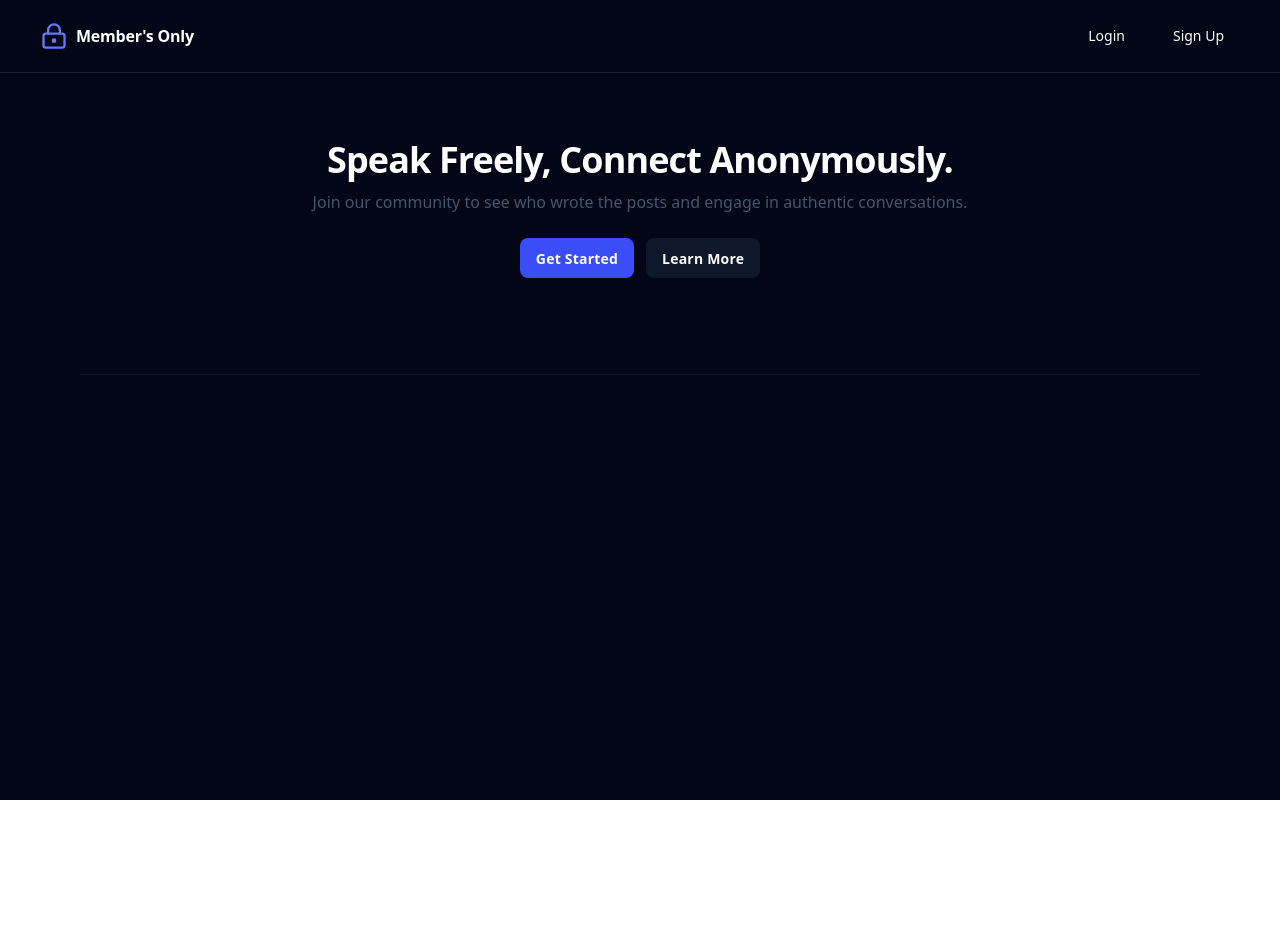
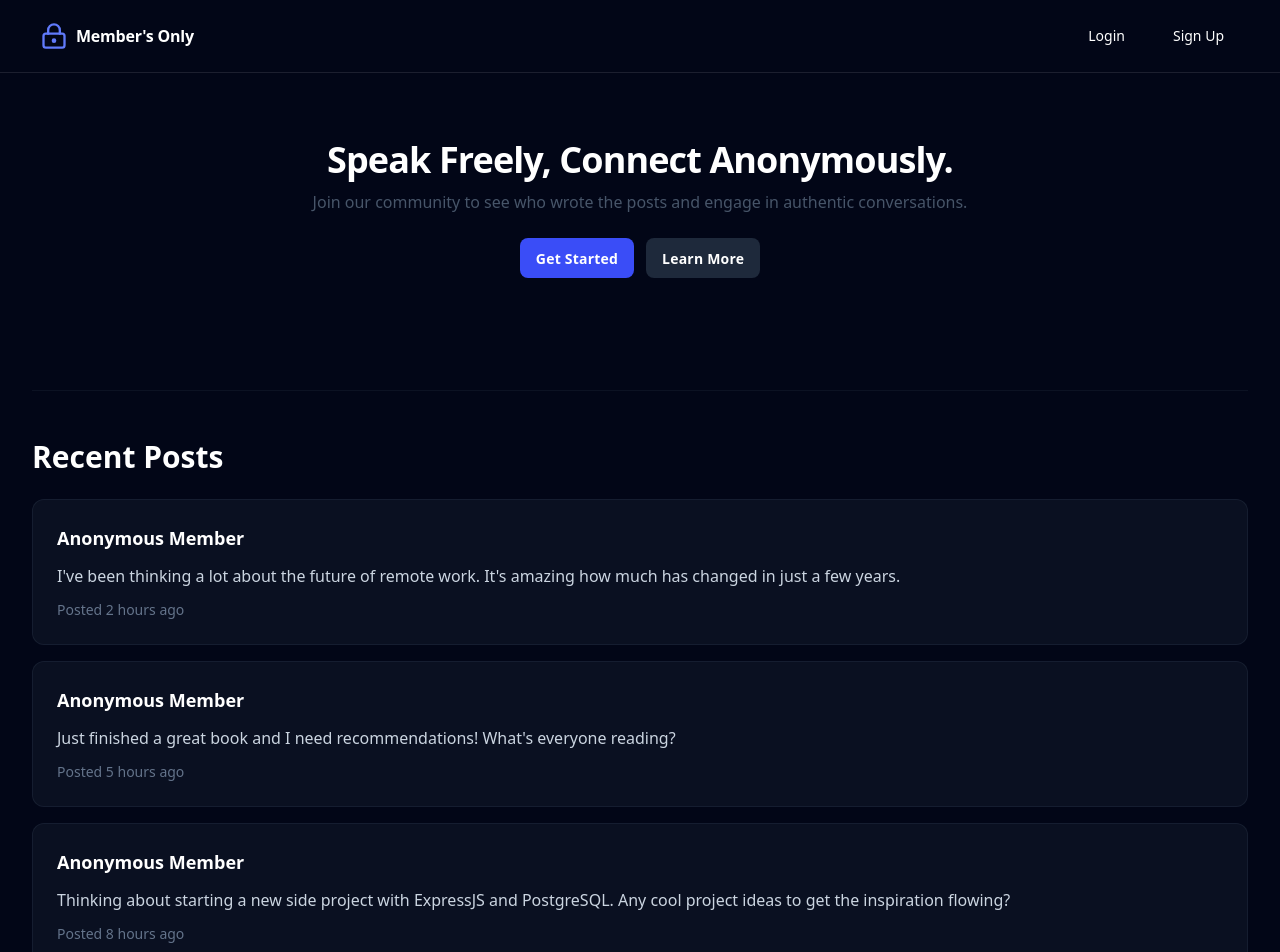
Before and after one commit to Abdirazakf/members-only, a React (Vite) app in the folder frontend/: page / in a window 1280 px wide. Shown: the top 952 px of the page. Before the commit the page ends 800 px from the top, so only its background shows below. Built offline with nearby package versions, Linux system fonts and the light colour scheme; no server answers.

Commit message:
Completed initial version of guest view

```diff
--- a/frontend/src/components/GuestHome.jsx
+++ b/frontend/src/components/GuestHome.jsx
@@ -1,6 +1,39 @@
 import { Link } from 'react-router-dom'
+import Post from './Post'
+import AnimatedList from './ui/AnimatedList'
 
 export default function GuestHome(){
+    const posts = [
+        {
+            id: 1,
+            message: "I've been thinking a lot about the future of remote work. It's amazing how much has changed in just a few years.",
+            time: "Posted 2 hours ago"
+        },
+        {
+            id: 2,
+            message: "Just finished a great book and I need recommendations! What's everyone reading?",
+            time: "Posted 5 hours ago"
+        },
+        {
+            id: 3,
+            message: "Thinking about starting a new side project with ExpressJS and PostgreSQL. Any cool project ideas to get the inspiration flowing?",
+            time: "Posted 8 hours ago"
+        },
+        {
+            id: 4,
+            message: "What's the best way to manage state in a complex React application? Looking for opinions beyond the usual Redux vs. Context debate.",
+            time: "Posted 1 day ago"
+        }
+    ]
+
+    const postItems = posts.map((post) => (
+        <Post
+            username={post.username}
+            message={post.message}
+            time={post.time}
+        />
+    ))
+
     return(
         <>
             <div className="flex flex-col gap-6 px-4 py-16 text-center @[480px]:gap-8">
@@ -13,24 +46,41 @@ export default function GuestHome(){
                     </h2>
                 </div>
                 <div className="flex flex-wrap items-center justify-center gap-3">
-                    <button className="flex min-w-[84px] max-w-[480px] cursor-pointer items-center justify-center overflow-hidden rounded-lg
-                    h-10 px-4 @[480px]:h-12 @[480px]:px-5 bg-[#3a4df7] dark:bg-[#282e39] text-white dark:text-white text-sm font-bold
-                    leading-normal tracking-[0.015em] @[480px]:text-base @[480px]:font-bold @[480px]:leading-normal @[480px]:tracking-[0.015em] font-display">
-                        <Link to={'/sign-up'}>
+                    <Link to={'/sign-up'}>
+                        <button className="flex min-w-[84px] max-w-[480px] cursor-pointer items-center justify-center overflow-hidden rounded-lg
+                        h-10 px-4 @[480px]:h-12 @[480px]:px-5 bg-[#3a4df7] text-white text-sm font-bold
+                        leading-normal tracking-[0.015em] @[480px]:text-base @[480px]:font-bold @[480px]:leading-normal @[480px]:tracking-[0.015em]">
                             <span className="truncate">Get Started</span>
-                        </Link>
-                    </button>
-                    <button className="flex min-w-[84px] max-w-[480px] cursor-pointer items-center justify-center overflow-hidden rounded-lg h-10
-                    px-4 @[480px]:h-12 @[480px]:px-5 bg-slate-900 dark:bg-[#282e39] text-white dark:text-white text-sm font-bold leading-normal
-                    tracking-[0.015em] @[480px]:text-base @[480px]:font-bold @[480px]:leading-normal @[480px]:tracking-[0.015em] font-display">
-                        <Link to={'/info'}>
+                        </button>
+                    </Link>
+                    <Link to={'/info'}>
+                        <button className="flex min-w-[84px] max-w-[480px] cursor-pointer items-center justify-center overflow-hidden rounded-lg h-10
+                        px-4 @[480px]:h-12 @[480px]:px-5 bg-slate-800 text-white text-sm font-bold leading-normal
+                        tracking-[0.015em] @[480px]:text-base @[480px]:font-bold @[480px]:leading-normal @[480px]:tracking-[0.015em]">
                             <span className="truncate">Learn More</span>
-                        </Link>
-                    </button>
+                        </button>
+                    </Link>
                 </div>
             </div>
-            <div className="w-full max-w-6xl mx-auto px-4 py-8">
-                <div className="border-t border-slate-700/30"></div>
+            <div className="w-full px-4 sm:px-6 lg:px-8 my-8 sm:my-12">
+                <div className="max-w-7xl mx-auto">
+                    <div className="border-t border-slate-700/20"></div>
+                </div>
+            </div>
+
+            <div className="px-4 sm:px-6 lg:px-8 pb-16">
+                <div className="max-w-7xl mx-auto space-y-6">
+                    <h2 className="text-white text-2xl sm:text-3xl font-bold">Recent Posts</h2>
+
+                    <AnimatedList
+                    items={postItems}
+                    showGradients={true}
+                    enableArrowNavigation={false}
+                    displayScrollbar={false}
+                    className='w-full max-w-none'
+                    initialSelectedIndex={-1}
+                    />
+                </div>
             </div>
         </>
     )
```
